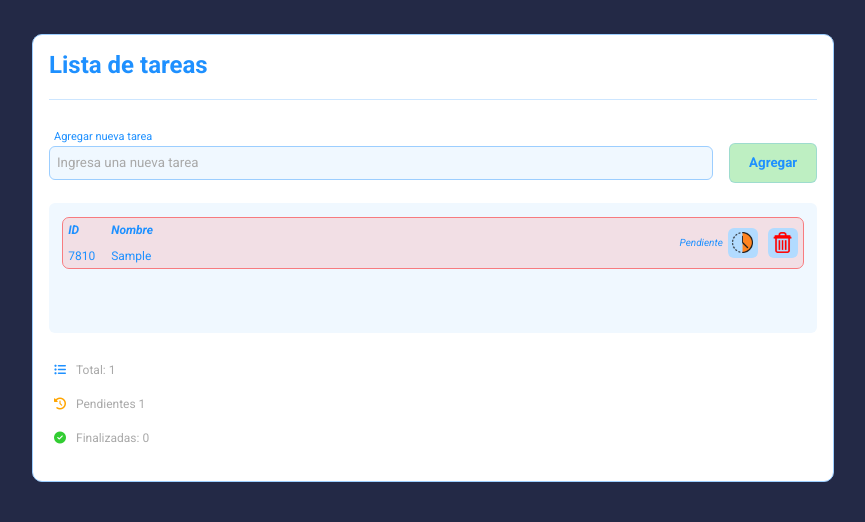
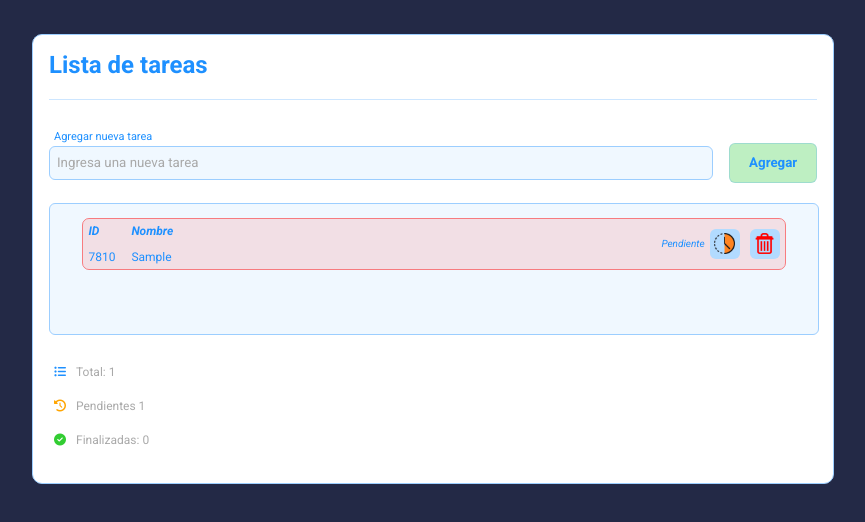
Before and after one commit to jedt89/To-do-list, a plain HTML site: page index.html in a window 1280 px wide. Both pictures are taken after typing "Sample" into the empty fields and a click on the button "Agregar". Shown: the whole page, without its empty margins (207-1072 px from the left). Drawn offline with Linux system fonts and the light colour scheme.

Commit message:
fix styles

```diff
--- a/src/assets/css/style.css
+++ b/src/assets/css/style.css
@@ -103,6 +103,7 @@ label {
   padding: 15px 0px;
   background: aliceblue;
   margin-bottom: 20px;
+  border: 1px solid #9cceff;
 }
 
 .task {
@@ -114,7 +115,7 @@ label {
   border-radius: 6px;
   text-transform: capitalize;
   font-size: 11px;
-  width: 95%;
+  width: 90%;
 }
 
 .actions {
```
